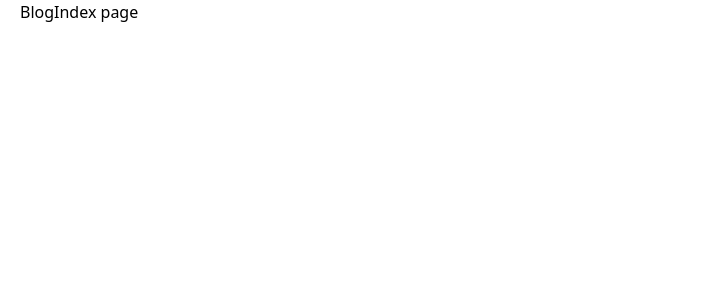
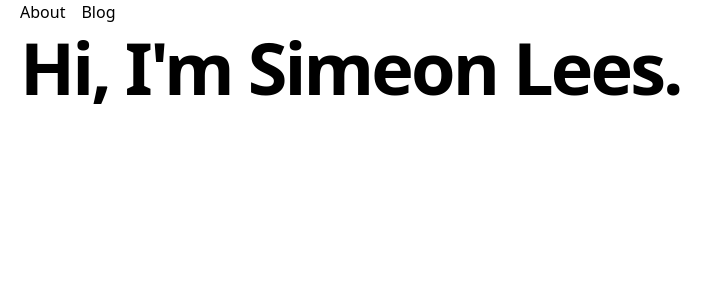
Before and after one commit to sim8/simeonlees.com, a Next.js app: page / in a window 1280 px wide. Shown: the top 300 px of the page, without its empty margins (0-723 px from the left). Built offline with nearby package versions, Linux system fonts and the light colour scheme.

Commit message:
Basic index page, minor changes to blog styling

```diff
--- a/components/more-stories.tsx
+++ b/components/Blog.tsx
@@ -5,11 +5,11 @@ type Props = {
   posts: Post[]
 }
 
-const MoreStories = ({ posts }: Props) => {
+const Blog = ({ posts }: Props) => {
   return (
     <section>
       <h2 className="mb-8 text-5xl md:text-7xl font-bold tracking-tighter leading-tight">
-        More Stories
+        Simeon Lees // Blog
       </h2>
       <div className="grid grid-cols-1 md:grid-cols-2 md:gap-x-16 lg:gap-x-32 gap-y-20 md:gap-y-32 mb-32">
         {posts.map((post) => (
@@ -27,4 +27,4 @@ const MoreStories = ({ posts }: Props) => {
   )
 }
 
-export default MoreStories
+export default Blog
--- /dev/null
+++ b/components/Navigation.tsx
@@ -0,0 +1,8 @@
+import Link from 'next/link'
+
+export default function Navigation() {
+  return <div>
+    <Link className="hover:underline mr-4" href="/">About</Link>
+    <Link className="hover:underline mr-4" href="/blog">Blog</Link>
+  </div>
+}
--- a/pages/blog.tsx
+++ b/pages/blog.tsx
@@ -1,10 +1,10 @@
 import Container from '../components/container'
-import MoreStories from '../components/more-stories'
+import MoreStories from '../components/Blog'
 import Layout from '../components/layout'
 import { getAllPosts } from '../lib/api'
 import Head from 'next/head'
 import Post from '../interfaces/post'
-import Link from 'next/link'
+import Navigation from '../components/Navigation'
 
 type Props = {
   allPosts: Post[]
@@ -18,7 +18,7 @@ export default function Blog({ allPosts }: Props) {
           <title>Simeon Lees - blog</title>
         </Head>
         <Container>
-        <Link href="/">About</Link>
+          <Navigation />
           <MoreStories posts={allPosts} />
         </Container>
       </Layout>
--- a/pages/index.tsx
+++ b/pages/index.tsx
@@ -1,7 +1,7 @@
 import Container from '../components/container'
 import Layout from '../components/layout'
 import Head from 'next/head'
-import Link from 'next/link'
+import Navigation from '../components/Navigation'
 
 export default function Index() {
   return (
@@ -11,8 +11,10 @@ export default function Index() {
           <title>Simeon Lees</title>
         </Head>
         <Container>
-          <Link href="/blog">Blog</Link>
-          Index page
+          <Navigation/>
+          <section>
+            <h1 className="mb-8 text-5xl md:text-7xl font-bold tracking-tighter leading-tight">Hi, I'm Simeon Lees.</h1>
+            </section>
 
         </Container>
       </Layout>
```
